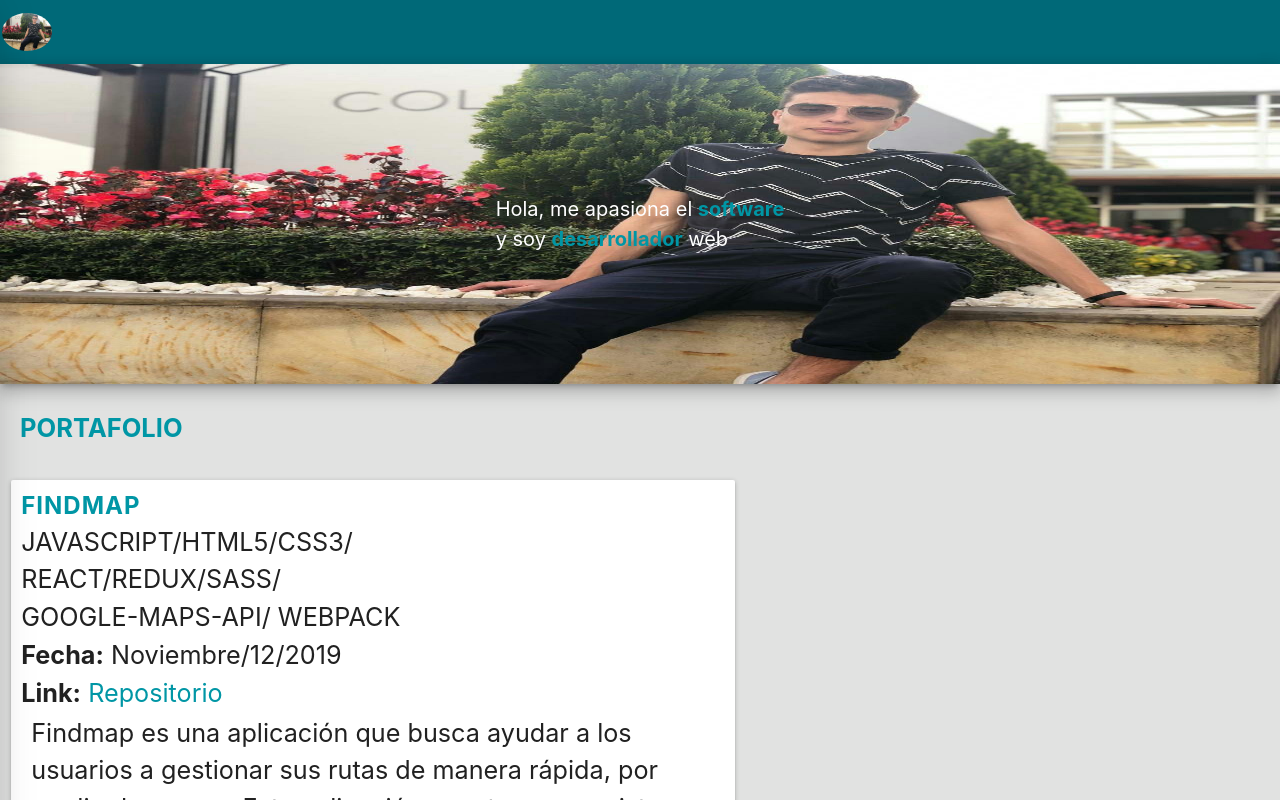
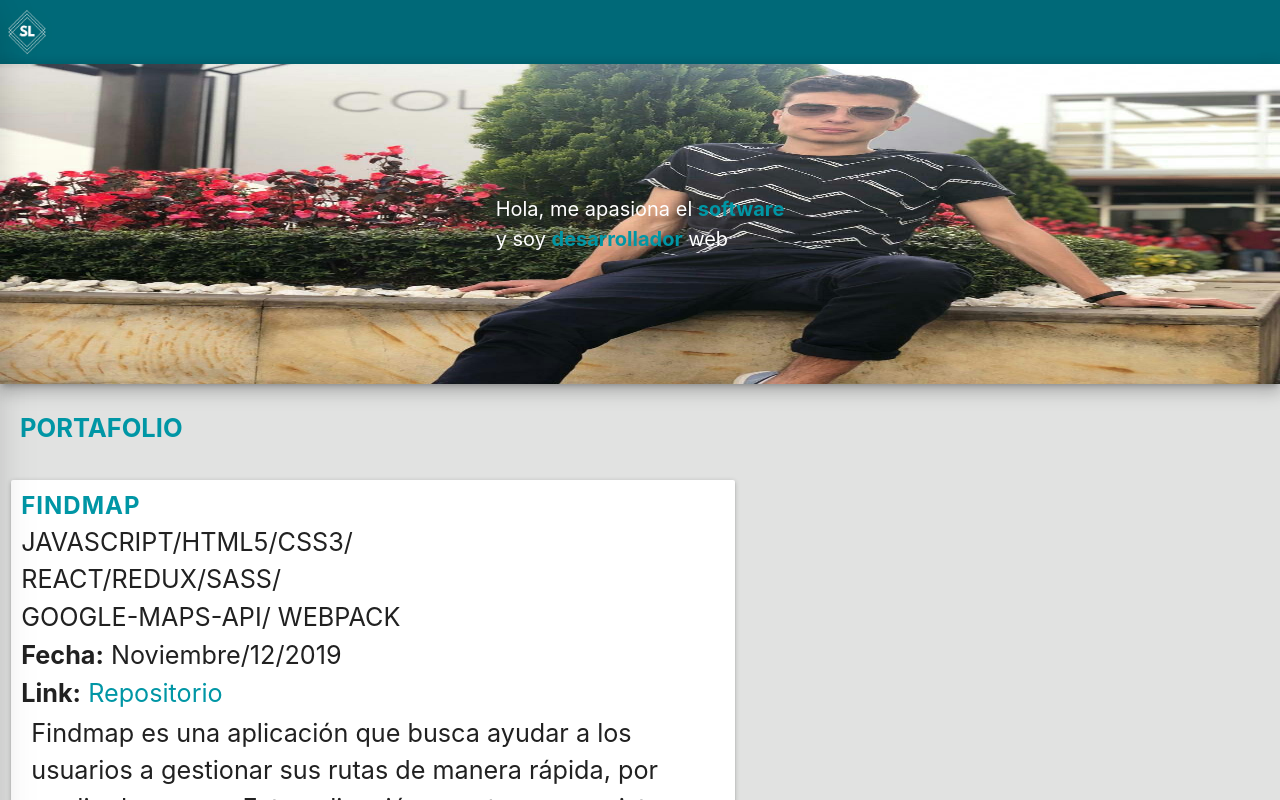
Before and after one commit to sebastian07leal/Portfolio, a website: page index.html in a window 1280 px wide. Shown: the top 800 px of the page. Drawn offline with nearby package versions, Linux system fonts and the light colour scheme.

Commit message:
Se agrego el logo

```diff
--- a/index.html
+++ b/index.html
@@ -19,7 +19,7 @@
 				<i class="material-icons">menu</i>
 			</a>
 			<!-- imge of logo -->
-			<img class="responsive-img circle" src="./static/assets/sebastianPhoto.jpg" alt="Logo">
+			<img class="responsive-img circle" src="./static/assets/photo_2019-11-19_23-57-29.jpg" alt="Logo">
 		</nav>
 
 		<!-- Side Nav content -->
```
Also changed, not shown: static/assets/photo_2019-11-19_23-57-29.jpg (added).
